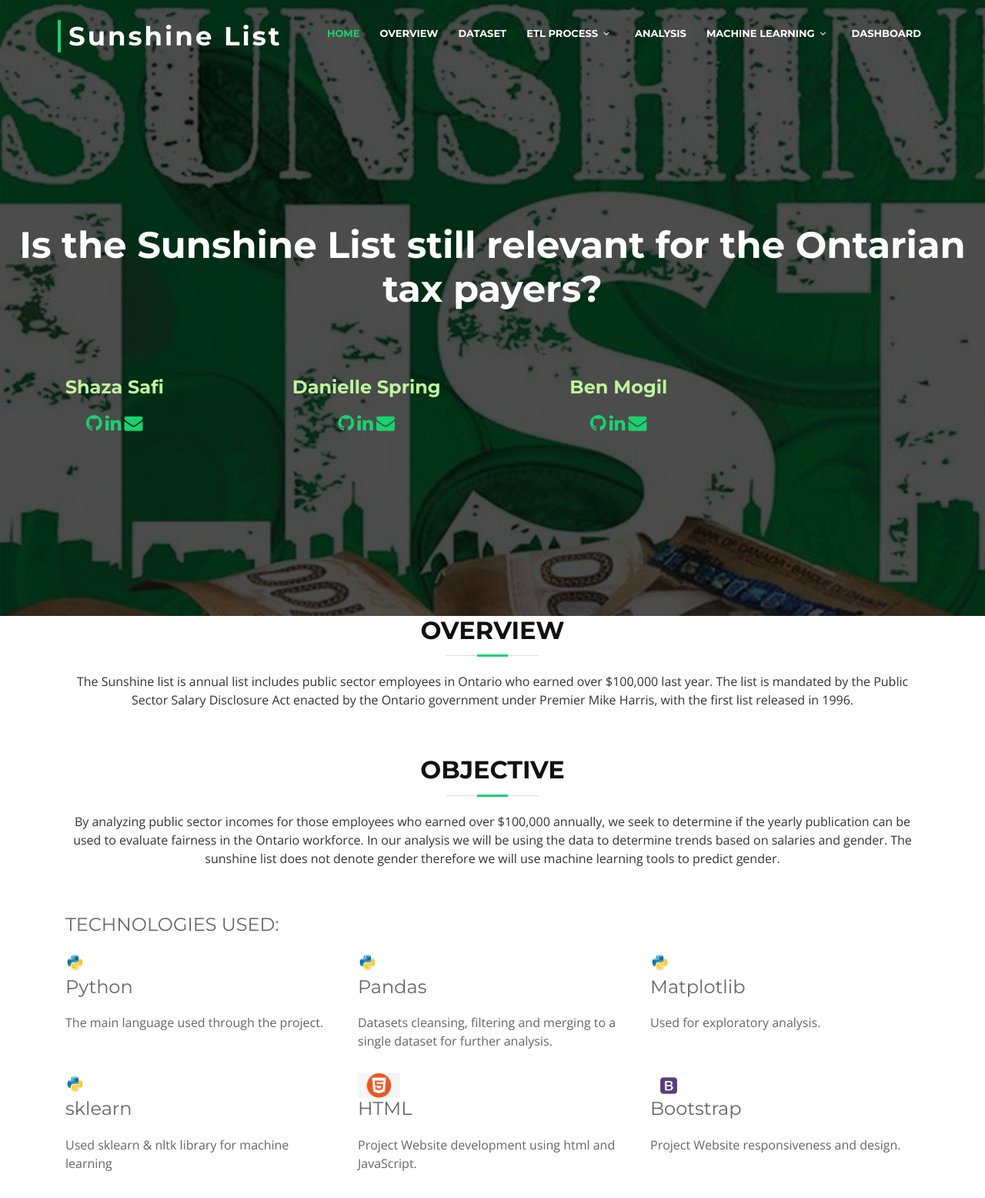
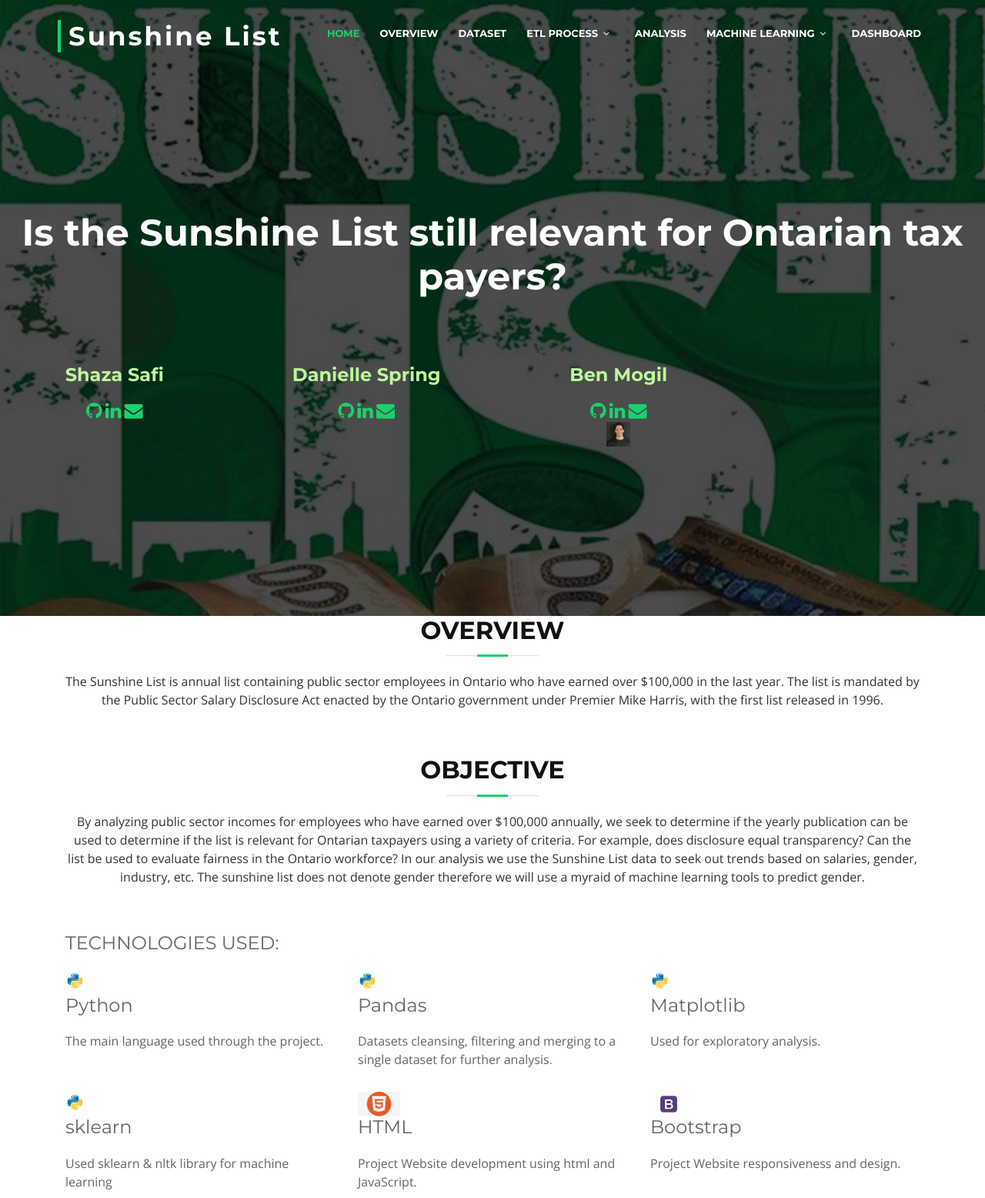
Before and after one commit to bmogil/Data_Capstone_Final_Website, a plain HTML site: page index.html in a window 1280 px wide. Shown: the top 1556 px of the page at 77% size. Drawn offline with nearby package versions, Linux system fonts and the light colour scheme; some packages are replaced by stand-ins of ours; a script that the page names is missing; files whose address does not match are found by name.

Commit message:
Adding images.

```diff
--- a/index.html
+++ b/index.html
@@ -82,7 +82,7 @@
             <div class="carousel-container">
               <div class="carousel-content">
 				<p>&nbsp;</p>
-                <h2>Is the Sunshine List still relevant for the Ontarian tax payers?</h2>
+                <h2>Is the Sunshine List still relevant for Ontarian tax payers?</h2>
                 <!--p>Can it be used to evaluate fairness in the Ontario workforce?Data Analytics Bootcamp Uft2021.</p-->
 				<p>&nbsp;</p>
 
@@ -108,6 +108,7 @@
             <a href="https://github.com/bmogil" class="social-icon"><i class="fa fa-github" style="font-size:24px"></i></a>
             <a href="https://www.linkedin.com/in/ben-mogil-026273191/" class="social-icon"><i class="fa fa-linkedin" style="font-size:24px"></i></a>
             <a href="mailto:benmogil24@gmail.com>" class="social-icon"><i class="fa fa-envelope" style="font-size:24px"></i></a>
+              <div class="icon"><img src="img/ben_mogil.png" style="height: 32px"></i></div>
       </div>
 
 		  </div>
@@ -134,9 +135,9 @@
 
         <header class="section-header wow fadeInUp">
           <h3>Overview</h3>
-          <p>The Sunshine list is annual list includes public sector employees in Ontario who earned over $100,000 last year. The list is mandated by the Public Sector Salary Disclosure Act enacted by the Ontario government under Premier Mike Harris, with the first list released in 1996.</p>
+          <p>The Sunshine List is annual list containing public sector employees in Ontario who have earned over $100,000 in the last year. The list is mandated by the Public Sector Salary Disclosure Act enacted by the Ontario government under Premier Mike Harris, with the first list released in 1996.</p>
           <h3>Objective</h3>
-          <p>By analyzing public sector incomes for those employees who earned over $100,000 annually, we seek to determine if the yearly publication can be used to evaluate fairness in the Ontario workforce. In our analysis we will be using the data to determine trends based on salaries and gender. The sunshine list does not denote gender therefore we will use machine learning tools to predict gender.</p>
+          <p>By analyzing public sector incomes for employees who have earned over $100,000 annually, we seek to determine if the yearly publication can be used to determine if the list is relevant for Ontarian taxpayers using a variety of criteria. For example, does disclosure equal transparency? Can the list be used to evaluate fairness in the Ontario workforce? In our analysis we use the Sunshine List data to seek out trends based on salaries, gender, industry, etc. The sunshine list does not denote gender therefore we will use a myraid of machine learning tools to predict gender.</p>
 	   </header>
 
 	   <div class="row">
```
Also changed, not shown: img/ML_Model.png (added), img/ben_mogil.png (added).
